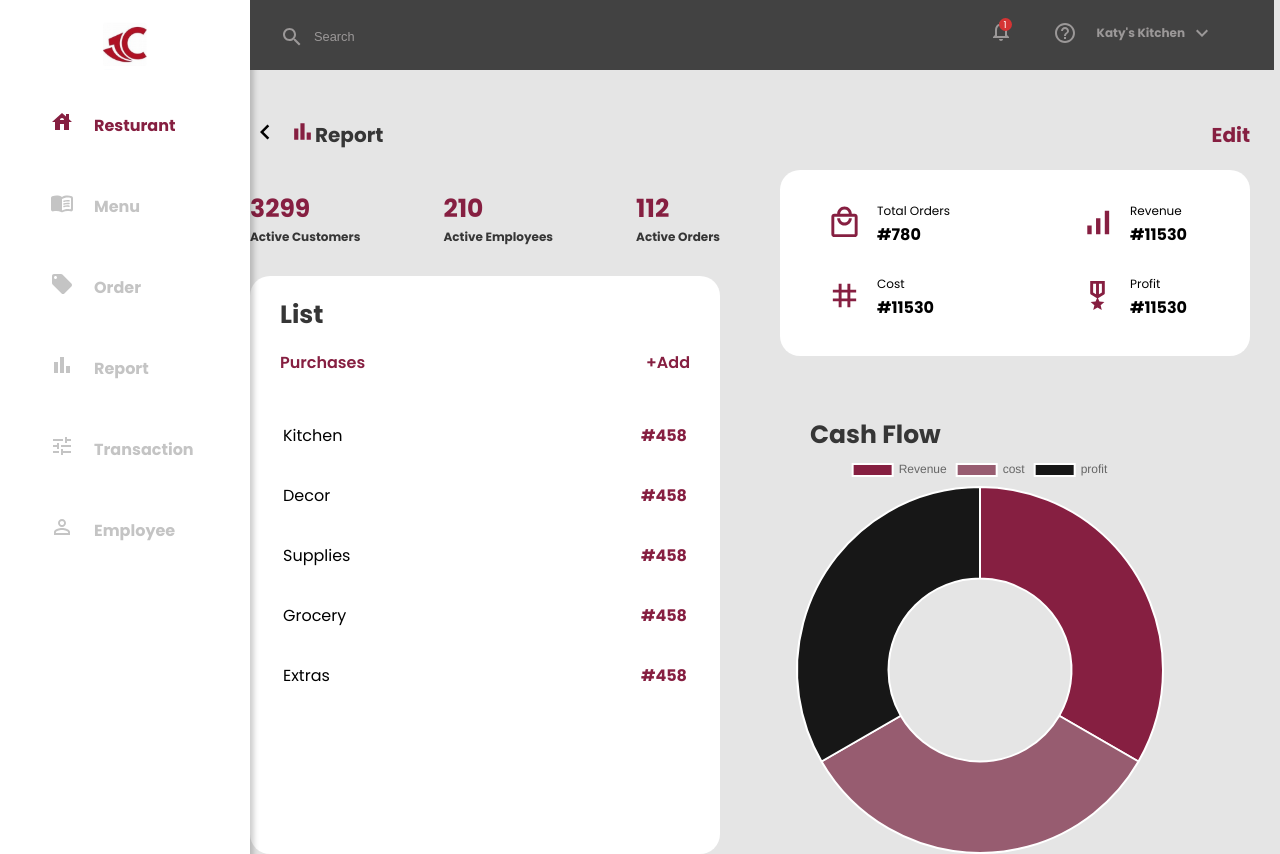
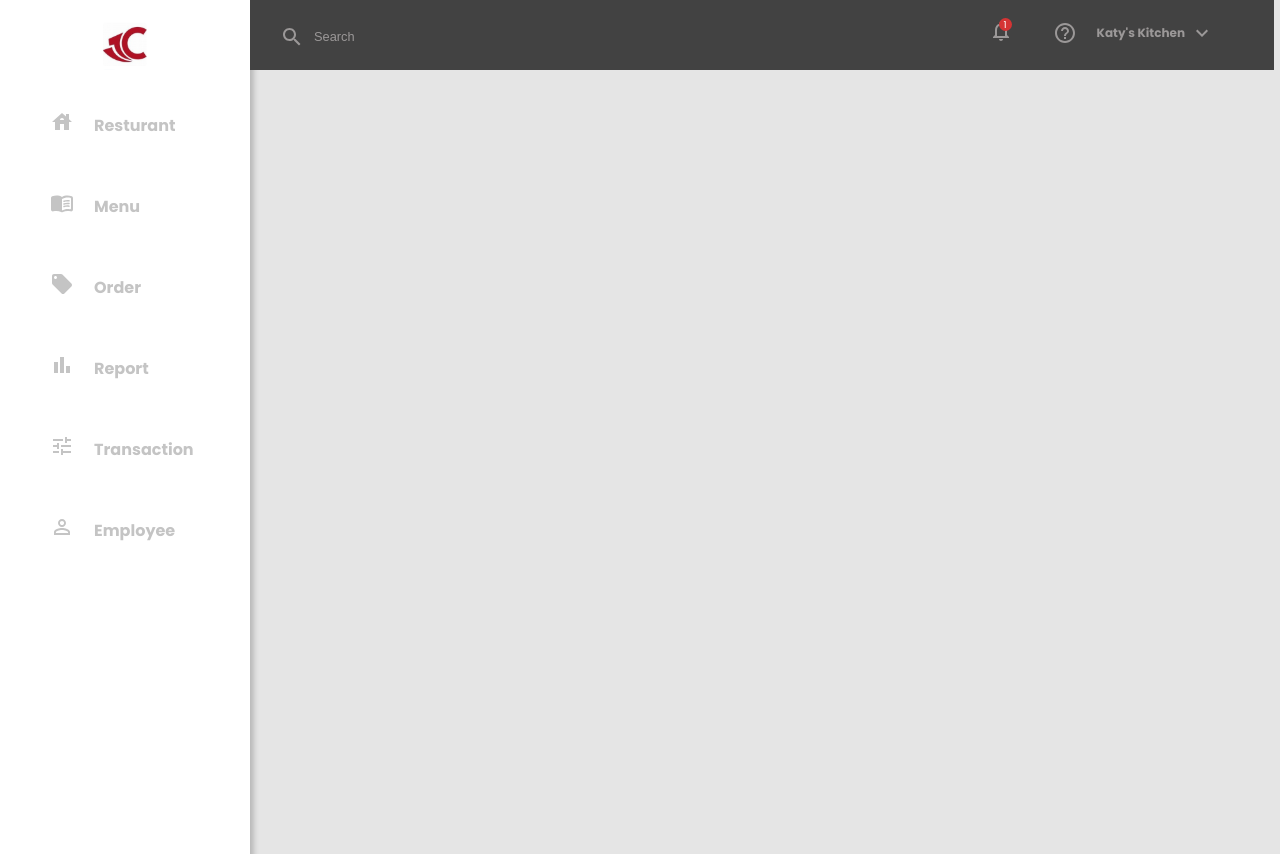
Before and after one commit to Samwell10/officeproject, a React (Create React App) app: page / in a window 1280 px wide. Shown: the top 854 px of the page. Built offline with nearby package versions, Linux system fonts and the light colour scheme.

Commit message:
report link updated

```diff
--- a/src/App.css
+++ b/src/App.css
@@ -43,7 +43,7 @@ body{
   margin-top: 20px;
   height: 105vh;
 }
-.links li{
+.links li a{
   display: flex;
   align-items: center;
   margin-top: 30px;
@@ -52,9 +52,10 @@ body{
   font-weight: 700;
   padding: 10px;
   padding-left: 50px;
+  text-decoration: none;
 }
-.links li:hover{
-  transform: scale(1.1);
+.links li a:hover{
+  padding-left: 70px;
   transition: 0.5s ease;
   color: var(--textcolor1);
   background-color: var(--mainbackgroundcolor);
--- a/src/App.js
+++ b/src/App.js
@@ -14,10 +14,11 @@ function App() {
           <div className="App">
           <Sidebar/>
             <Topbar/>
+
               <div className="middlepage">
                  <Switch>
-                    <Route path="/">
-                      <Report/>
+                    <Route path="/officeproject">
+                      <Content/>
                     </Route>
                     <Route path="/Pages/Menu/Menupage.js">
                     <Menupage/>
--- a/src/Components/Sidebar.js
+++ b/src/Components/Sidebar.js
@@ -17,63 +17,17 @@ const Sidebar = () => {
                                 className="link-path"
                                 id ={window.location.pathname == val.link ? "active" : ""}
                                 onClick = {()=>{window.location.pathname = val.link}}>
-                                <div className="sideicon">
-                                    <div className="sideicon-inner">
-                                        {val.icon}
+                                <Link to={val.link}>
+                                    <div className="sideicon">
+                                        <div className="sideicon-inner">
+                                            {val.icon}
+                                        </div>
                                     </div>
-                                </div>
-                                <div className="address-name">{val.title}</div>
+                                    <div className="address-name">{val.title}</div>
+                                </Link>
                             </li>
                         )
                     })}
-                    {/* <Link to="/">
-                        <div className="sideicon">
-                            <div className="sideicon-inner">
-                                {val.icon}
-                            </div>
-                        </div>
-                        <div className="address-name">Resturant</div>
-                    </Link>
-                    <Link to="/Pages/Menu/Menupage">
-                        <div className="sideicon">
-                            <div className="sideicon-inner">
-                                {val.icon}
-                            </div>
-                        </div>
-                        <div className="address-name">Resturant</div>
-                    </Link>
-                    <Link to="/Pages/Orders/Orderpage">
-                        <div className="sideicon">
-                            <div className="sideicon-inner">
-                                {val.icon}
-                            </div>
-                        </div>
-                        <div className="address-name">Resturant</div>
-                    </Link>
-                    <a href="/Pages/Report/Report.js">
-                        <div className="sideicon">
-                            <div className="sideicon-inner">
-                                {val.icon}
-                            </div>
-                        </div>
-                        <div className="address-name">Resturant</div>
-                    </a>
-                    <Link to="/Pages/Transactions/Transactionpage">
-                        <div className="sideicon">
-                            <div className="sideicon-inner">
-                                {val.icon}
-                            </div>
-                        </div>
-                        <div className="address-name">Resturant</div>
-                    </Link>
-                    <Link to="/Pages/Employee/Employeepage">
-                        <div className="sideicon">
-                            <div className="sideicon-inner">
-                                {val.icon}
-                            </div>
-                        </div>
-                        <div className="address-name">Resturant</div>
-                    </Link> */}
                     </nav>
             </div>
 
--- a/src/Components/SidebarDetails.js
+++ b/src/Components/SidebarDetails.js
@@ -9,31 +9,31 @@ import PermIdentityIcon from '@mui/icons-material/PermIdentity';
         {
             title:"Resturant",
             icon:<HouseIcon/>,
-            link:"/"
+            link:"/officeproject"
         },
         {
             title:"Menu",
             icon:<MenuBookRoundedIcon/>,
-            link:"/Menu"
+            link:"/Pages/Menu/Menupage"
         },
         {
             title:"Order",
             icon:<LocalOfferRoundedIcon/>,
-            link:"/Order"
+            link:"./Pages/Orders/Orderpage"
         },
         {
             title:"Report",
             icon:<BarChartIcon/>,
-            link:"./Pages/Report"
+            link:"/Pages/Report/Report.js"
         },
         {
             title:"Transaction",
             icon:<TuneIcon/>,
-            link:"/Transaction"
+            link:"/Pages/Transactions/Transactionpage"
         },
         {
             title:"Employee",
             icon:<PermIdentityIcon/>,
-            link:"/Employee"
+            link:"/Pages/Employee/Employeepage"
         }
     ]
--- a/src/Pages/Report/Piechart.js
+++ b/src/Pages/Report/Piechart.js
@@ -1,8 +1,9 @@
 import { Doughnut } from 'react-chartjs-2';
-import {Chart as ChartJS} from 'chart.js/auto'
+import {Chart as ChartJS} from 'chart.js/auto';
+import Report from './Report';
 const Piechart = ({chartData}) => {
     return (
-        <Doughnut data={chartData}/>
+        <Doughnut data={chartData} />
      );
 }
 
--- a/src/Pages/Report/Report.css
+++ b/src/Pages/Report/Report.css
@@ -10,7 +10,7 @@
 }
 .reportmain{
     margin-top: 0px;
-    margin-left: 250px;
+    margin-left: 280px;
     margin-right: 30px;
     background-color: var(--mainbackgroundcolor);
     font-family: "Poppins";
--- a/src/Pages/Report/Report.js
+++ b/src/Pages/Report/Report.js
@@ -18,19 +18,19 @@ const Report = () => {
         backgroundColor: ["#861F41","#975C70","#171717"],
       }]
     })
-    // const config ={
-    //   type: 'Doughnut',
-    //   options:{
-    //     plugins:{
-    //       legend:{
-    //         label:{
-    //           usePointStyles: true,
-    //           pointStyle: 'circle'
-    //         }
-    //       }
-    //     }
-    //   }
-    // }
+    const config ={
+      type: 'Doughnut',
+      options:{
+        plugins:{
+          legend:{
+            label:{
+              usePointStyles: true,
+              pointStyle: 'circle'
+            }
+          }
+        }
+      }
+    }
     return (
         <div className="reportmain">
           <div className="report-header">
```
